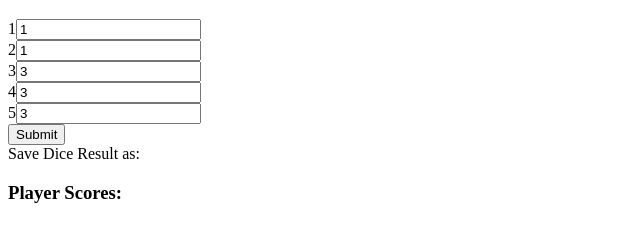
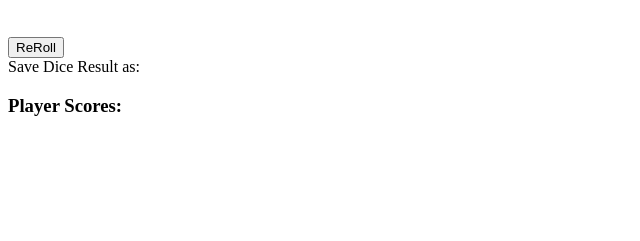
Before and after one commit to Lolispo/Yatzy, a plain HTML site: page index.html in a window 1280 px wide. Shown: the part 61-302 px from the top of the page, without its empty margins (0-640 px from the left). Drawn offline with Linux system fonts and the light colour scheme.

Commit message:
Added correct dices
style->styles
Should be synched with yahtzee.html making that file deprecated

```diff
--- a/index.html
+++ b/index.html
@@ -1,22 +1,21 @@
 <!DOCTYPE html>
-<html>
+<html lang="en">
   <head>
-  	<title>Test index.html</title>
+  	<title>Yahtzee!</title>
+    <meta charset="UTF-8">
+    <meta name="viewport" content="width=device-width, initial-scale=1">
   	<script src="script.js"></script>
-    <link rel='stylesheet' type='text/css' href='style.css'>
+    <script src="yahtzee.js"></script>
+    <link rel='stylesheet' type='text/css' href='styles.css'>
   </head>
   <body onload="start()">
   	<h1>Yatzy</h1>
   	<div id="dices">
   		<!-- Insert real dices here -->
-  		<form id="diceForm" action="">
-	  		1<input type="text" name="dice1" value="1"><br>
-			2<input type="text" name="dice2" value="1"><br>
-			3<input type="text" name="dice3" value="3"><br>
-			4<input type="text" name="dice4" value="3"><br>
-			5<input type="text" name="dice5" value="3"><br>
-			<input type="button" onclick="diceToEvaluate()" value="Submit">
-  		</form>
+      <div id='table'></div>
+      <br>
+      <div id='counter'></div>
+      <button id='reroll'>ReRoll</button>
   	</div>
   	<div id="saveDiceResult">
 		<form action="">
```
